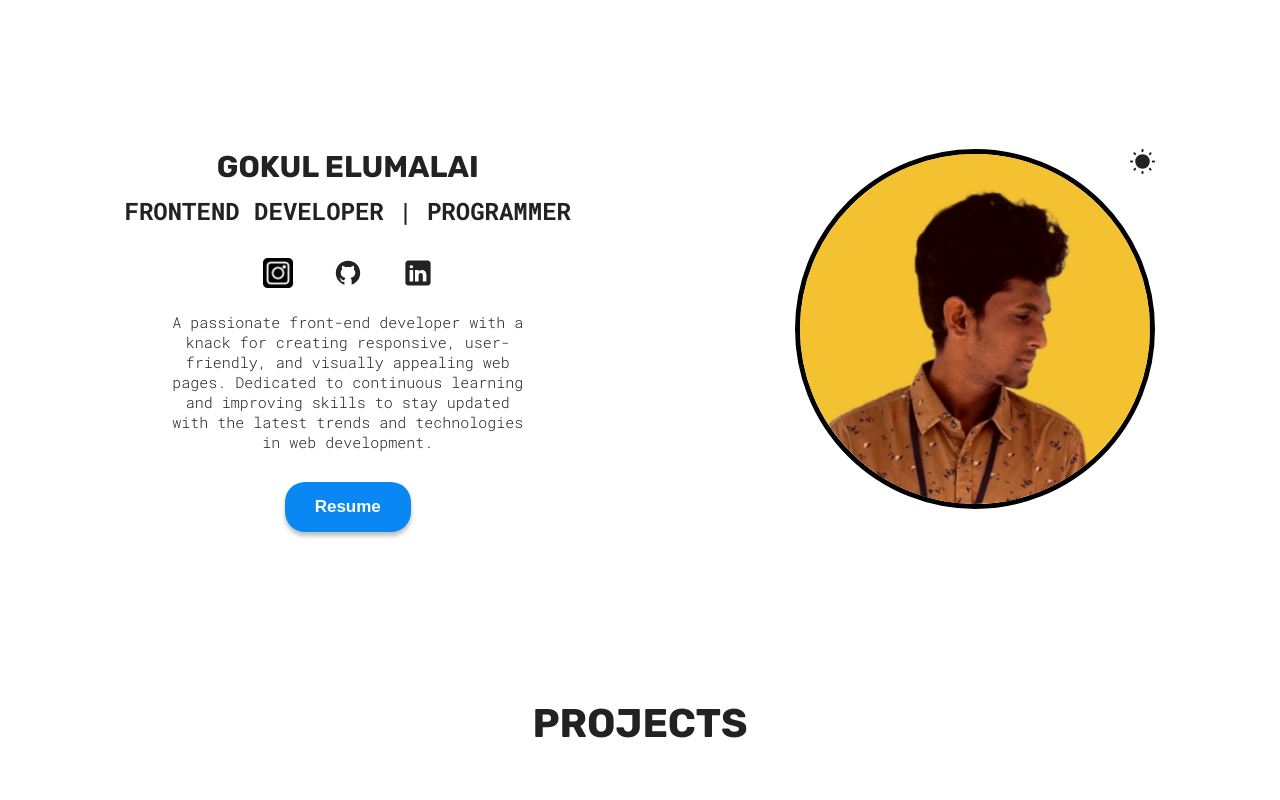
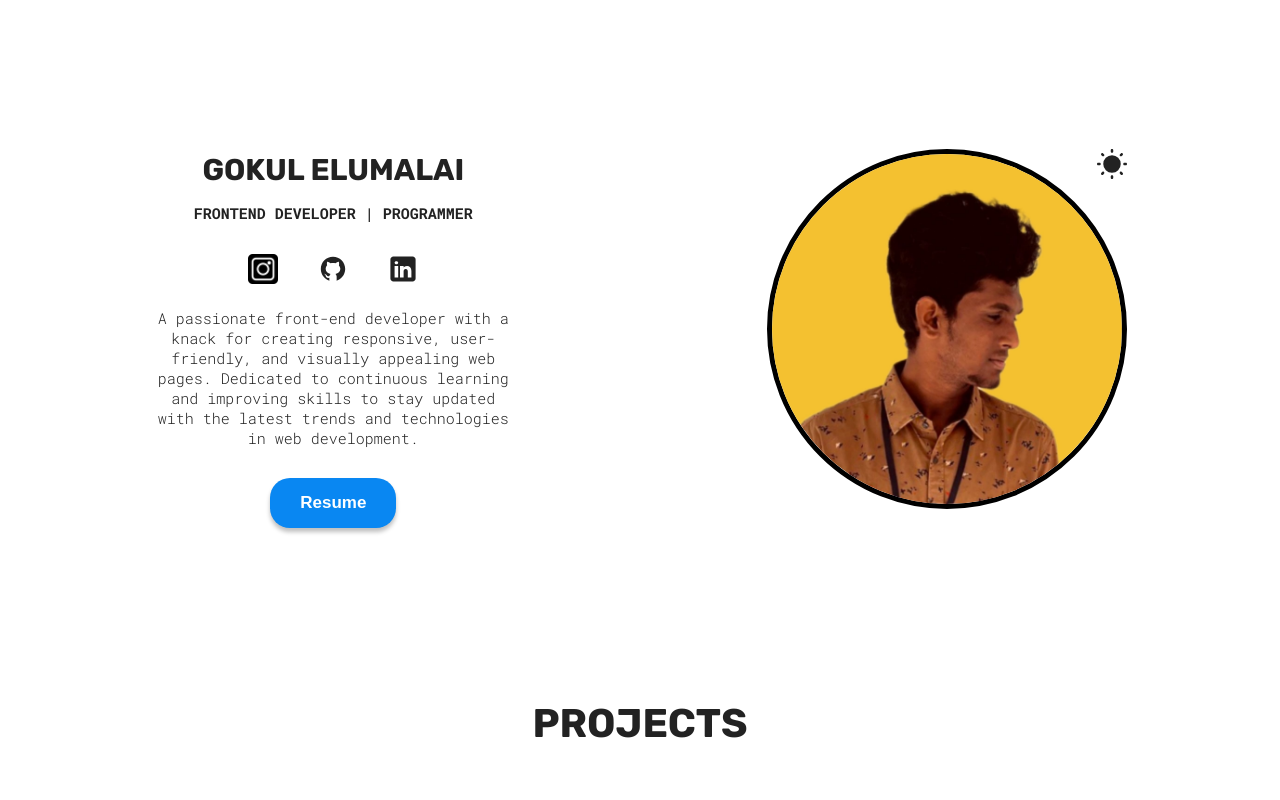
Before and after one commit to methegoku/personal-portfolio-goku, a React (Vite) app: page / in a window 1280 px wide. Shown: the top 800 px of the page. Built offline with nearby package versions, Linux system fonts and the light colour scheme.

Commit message:
Update HeroStyles.module.css

```diff
--- a/src/sections/Hero/HeroStyles.module.css
+++ b/src/sections/Hero/HeroStyles.module.css
@@ -17,6 +17,11 @@
 
     h1{
         font-size: 30px;
+    }
+
+    h2{
+        font-size: 15px;
+        margin-top: 5px;;
     }
 
     span{
@@ -69,7 +74,7 @@
 .colorMode{
     position: absolute;
     right: 0;
-    width: 25px;
+    width: 30px;
 }
 
 .colorMode:hover{
```
